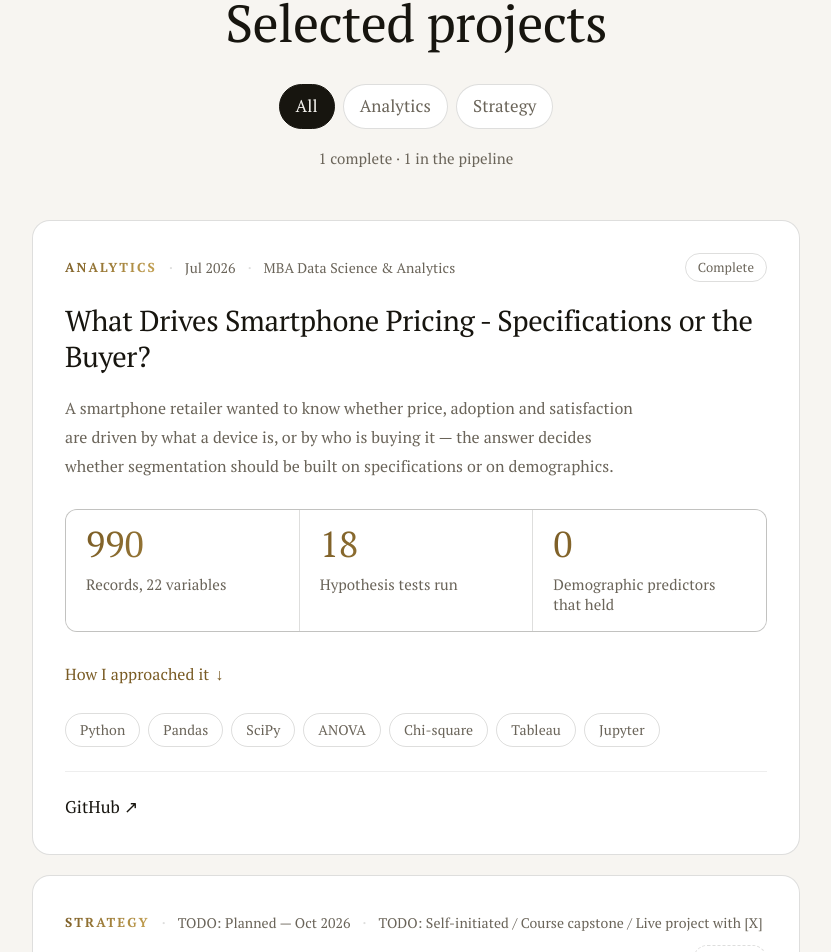
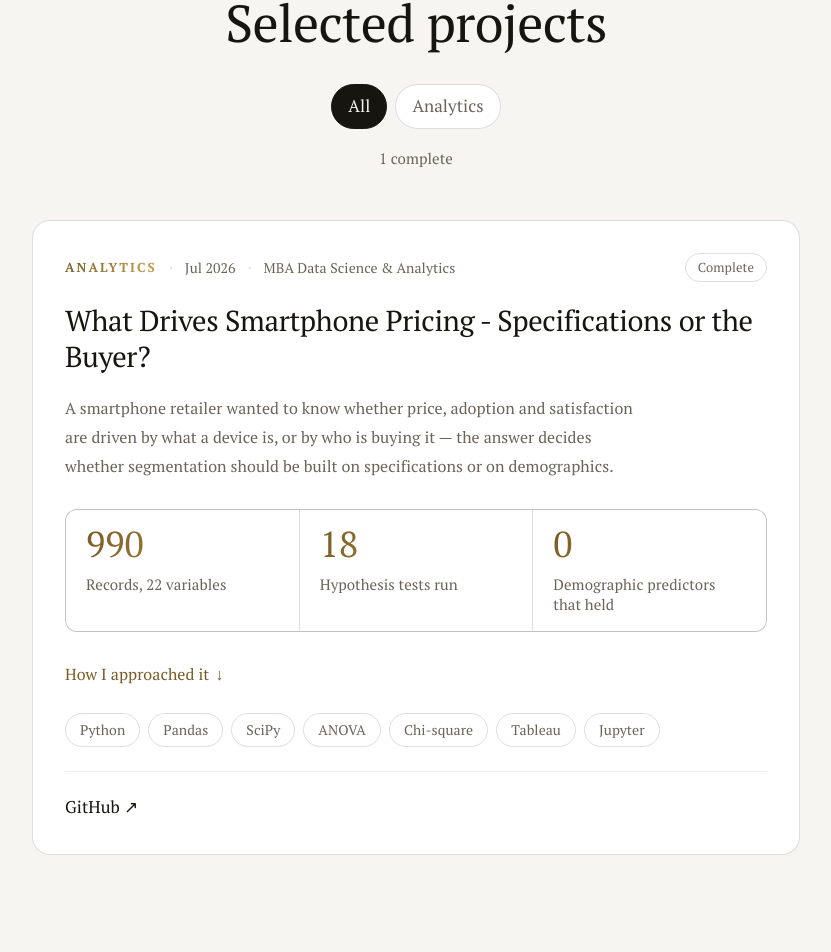
Before and after one commit to meshamanthadiga004/Portfolio---Shamanth-Adiga-Umesh-, a Next.js app: page / in a window 1280 px wide. Shown: the part 2422-3374 px from the top of the page, without its empty margins (224-1055 px from the left). Built offline with nearby package versions, Linux system fonts and the light colour scheme.

Commit message:
Add switch to hide pipeline projects

```diff
--- a/src/components/Work.tsx
+++ b/src/components/Work.tsx
@@ -2,6 +2,7 @@
 
 import { useMemo, useState } from "react";
 import { projects } from "@/content/profile";
+import { theme } from "@/content/theme";
 import ProjectCard from "./ProjectCard";
 import Reveal from "./Reveal";
 import Section from "./Section";
@@ -9,18 +10,35 @@ import Section from "./Section";
 export default function Work() {
   const [filter, setFilter] = useState<string>("All");
 
+  /* Two ways a project can be held back, both set by hand:
+     - hidden: true on the project itself, in profile.ts
+     - theme.sections.pipelineProjects = false, which hides every unfinished one
+     Everything below counts only what survives this, so the filter chips and
+     the counter can never advertise a project nobody can see. */
+  const visible = useMemo(
+    () =>
+      projects.filter((p) => {
+        if (p.hidden) return false;
+        if (!theme.sections.pipelineProjects && p.status !== "shipped")
+          return false;
+        return true;
+      }),
+    []
+  );
+
   const categories = useMemo(
-    () => ["All", ...Array.from(new Set(projects.map((p) => p.category)))],
-    []
+    () => ["All", ...Array.from(new Set(visible.map((p) => p.category)))],
+    [visible]
   );
 
   const shown = useMemo(
     () =>
-      filter === "All" ? projects : projects.filter((p) => p.category === filter),
-    [filter]
+      filter === "All" ? visible : visible.filter((p) => p.category === filter),
+    [filter, visible]
   );
 
-  const completed = projects.filter((p) => p.status === "shipped").length;
+  const completed = visible.filter((p) => p.status === "shipped").length;
+  const pipeline = visible.length - completed;
 
   return (
     <Section id="work" num="02" label="Work" title="Selected projects">
@@ -42,7 +60,8 @@ export default function Work() {
             </button>
           ))}
           <span className="mt-2 w-full text-center text-[15px] text-[var(--muted)]">
-            {completed} complete · {projects.length - completed} in the pipeline
+            {completed} complete
+            {pipeline > 0 ? ` · ${pipeline} in the pipeline` : ""}
           </span>
         </div>
       </Reveal>
--- a/src/content/profile.ts
+++ b/src/content/profile.ts
@@ -23,6 +23,14 @@ export type Project = {
   tools: string[];
   /** Deck, model, dashboard, write-up. Omit or leave empty if not public yet. */
   links?: { label: string; href: string }[];
+  /**
+   * Set `hidden: true` to take this one project off the site while keeping it
+   * here. Delete the line, or set it to false, to bring it back.
+   *
+   * To hide ALL unfinished projects at once instead, use
+   * theme.sections.pipelineProjects.
+   */
+  hidden?: boolean;
 };
 
 export const profile = {
@@ -71,10 +79,10 @@ export const profile = {
    * boards were graded differently, write the unit into the label.
    */
   academics: [
+    { value: "9", label: "MBA / 10" },
+    { value: "8.94", label: "B.Com / 10" },
+    { value: "100%", label: "Class XII" },
     { value: "96.4%", label: "Class X" },
-    { value: "100%", label: "Class XII" },
-    { value: "8.94", label: "B.Com / 10" },
-    { value: "9", label: "MBA / 10" },
   ],
 
   // ------------------------------------------------- what you're good at
@@ -89,7 +97,7 @@ export const profile = {
       body: "SQL, Python and Power BI/Tableau, end to end - one completed EDA-and-dashboard project, and the current portfolio analysis in progress.",
     },
     {
-      title: "Data & analytics",
+      title:"TODO: Data & analytics",
       body: "TODO: SQL, Python and dashboarding to get from raw data to a number a decision can hang on.",
     },
   ],
--- a/src/content/theme.ts
+++ b/src/content/theme.ts
@@ -27,6 +27,10 @@ export const theme = {
     experience: true,
     toolkit: true,
     certifications: false, // the list at the bottom of Toolkit
+    /* false hides every project that isn't finished — anything marked
+       "in-progress" or "planned" — and drops them from the counter. The
+       finished ones stay. Your text stays in profile.ts either way. */
+    pipelineProjects: false,
     contact: true,
     adjacent: true, // the /adjacent page and its header link
   },
```
